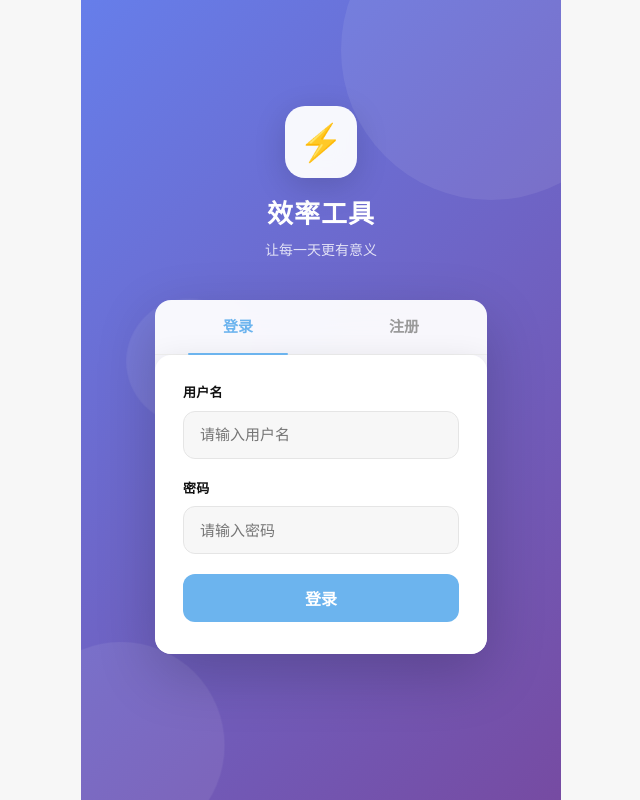
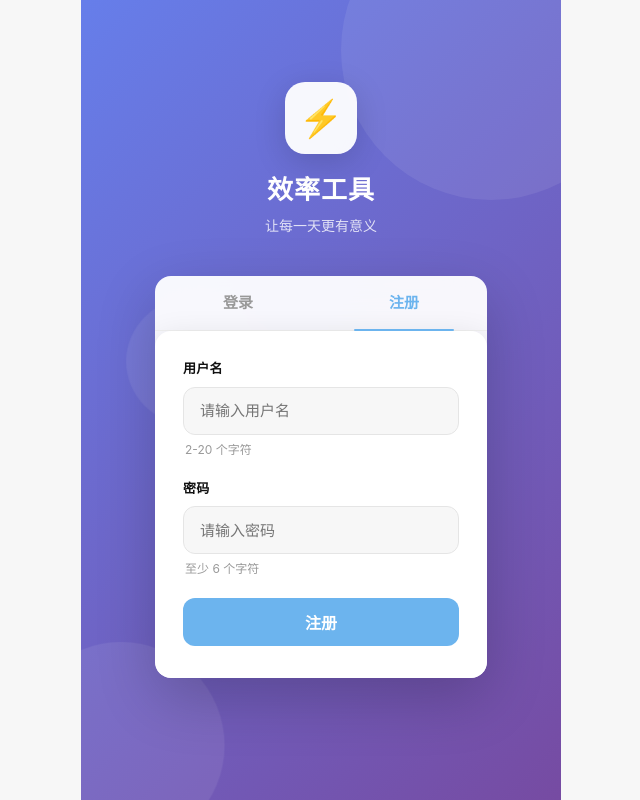
Before and after one commit to eiiun/efficiency-tools, a website: page index.html in a window 1280 px wide. Both pictures are taken after a click on the element "注册". Shown: the whole page, without its empty margins (319-959 px from the left). Drawn offline with Linux system fonts and the light colour scheme.

Commit message:
deploy: update index.html

```diff
--- a/index.html
+++ b/index.html
@@ -725,5 +725,38 @@
   <script src="js/pages/wishlist.js"></script>
   <script src="js/pages/achievements.js"></script>
   <script src="js/app.js"></script>
+  <script>
+    (function() {
+      // Self-contained login tab switcher (works even if app.js is cached/missing)
+      var isLogin = true;
+      function doSwitchTab(loginMode) {
+        isLogin = loginMode;
+        var t1 = document.getElementById('tab-login');
+        var t2 = document.getElementById('tab-register');
+        var btn = document.getElementById('submit-btn');
+        var h1 = document.getElementById('hint-username');
+        var h2 = document.getElementById('hint-password');
+        if (t1) t1.className = 'login-tab' + (loginMode ? ' active' : '');
+        if (t2) t2.className = 'login-tab' + (!loginMode ? ' active' : '');
+        if (btn) btn.textContent = loginMode ? '登录' : '注册';
+        if (h1) h1.style.display = loginMode ? 'none' : 'block';
+        if (h2) h2.style.display = loginMode ? 'none' : 'block';
+        // Also sync with app if available
+        if (window.app && window.app.switchLoginTab) {
+          window.app.isLoginMode = loginMode;
+        }
+      }
+      // Clear "undefined" username
+      var ui = document.getElementById('login-username');
+      if (ui && ui.value === 'undefined') ui.value = '';
+      // Expose globally so onclick works
+      window._switchTab = doSwitchTab;
+      // Override tab onclick to use our function
+      var tl = document.getElementById('tab-login');
+      var tr = document.getElementById('tab-register');
+      if (tl) tl.onclick = function() { doSwitchTab(true); };
+      if (tr) tr.onclick = function() { doSwitchTab(false); };
+    })();
+  </script>
 </body>
 </html>
```
